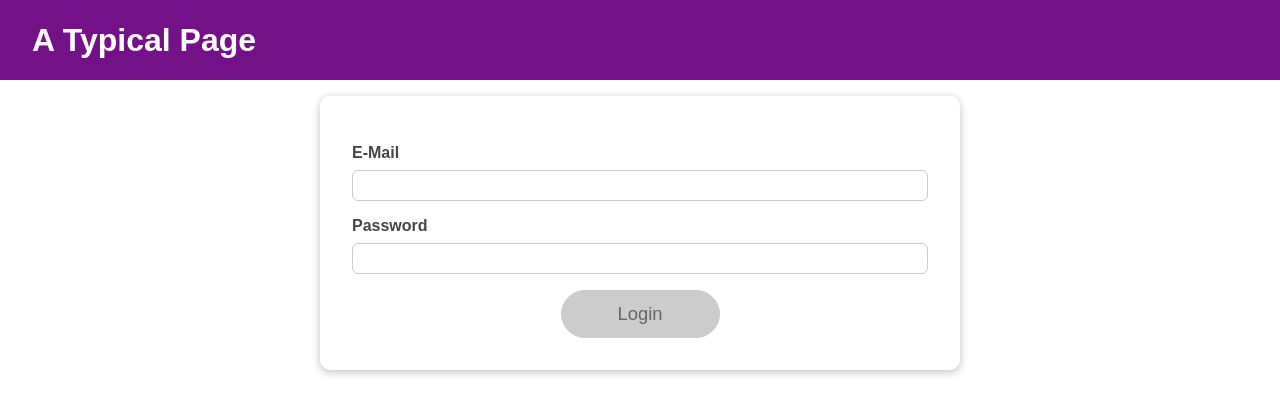
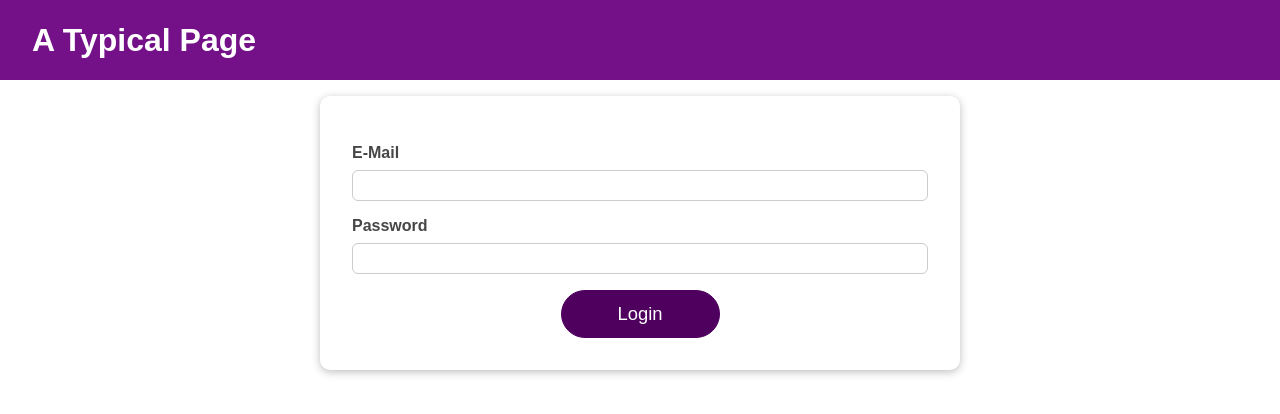
Before and after one commit to Tancre/Learning-React, a React (Create React App) app in the folder login-app/: page / in a window 1280 px wide. Shown: the top 414 px of the page. Built offline with nearby package versions, Linux system fonts and the light colour scheme.

Commit message:
new logic for submit btn

```diff
--- a/login-app/src/components/Login/Login.js
+++ b/login-app/src/components/Login/Login.js
@@ -80,7 +80,14 @@
 
   const submitHandler = (event) => {
     event.preventDefault();
-    ctx.onLogin(emailState.value, passwordState.value);
+    if (formIsValid) {
+      ctx.onLogin(emailState.value, passwordState.value);
+    } else if (!emailIsValid) {
+      // Focus on email
+    } else {
+      // Focus on password
+    }
+
   };
 
   return (
@@ -105,7 +112,7 @@
           onBlur={validatePasswordHandler}
         />
         <div className={classes.actions}>
-          <Button type="submit" className={classes.btn} disabled={!formIsValid}>
+          <Button type="submit" className={classes.btn}>
             Login
           </Button>
         </div>
```
